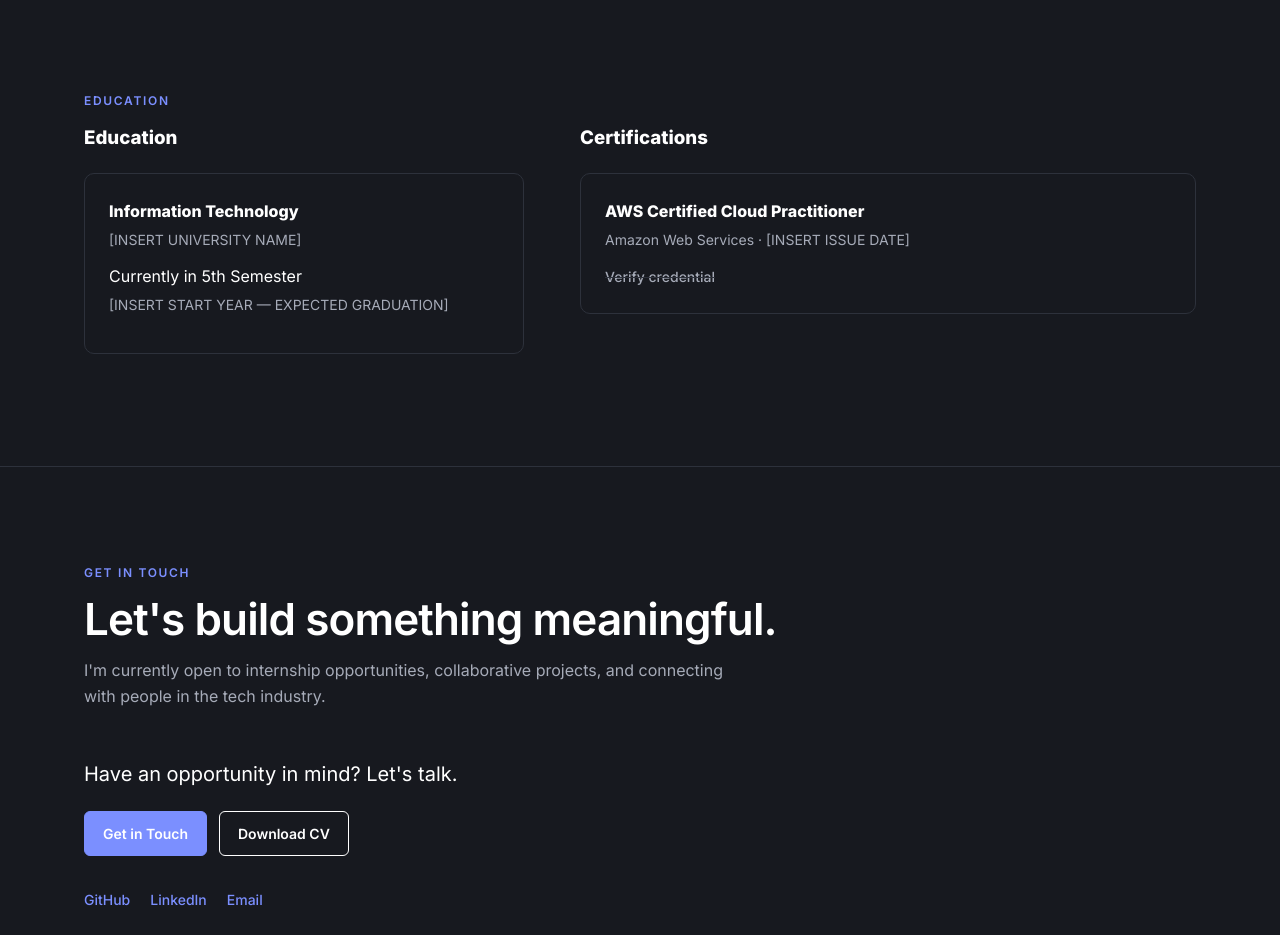
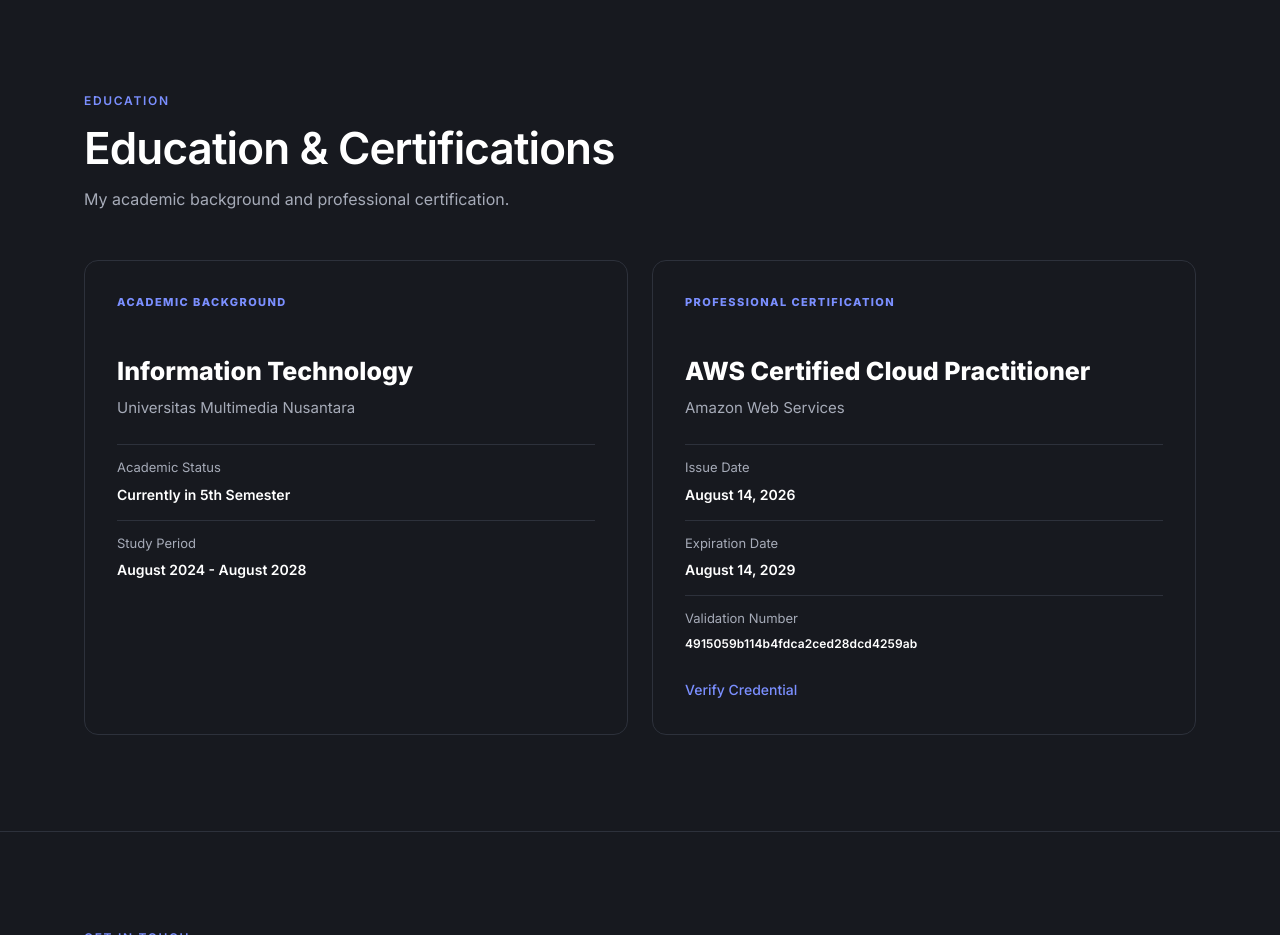
Before and after one commit to febyantii/febyanti-portofolio, a plain HTML site: page index.html in a window 1280 px wide. Shown: the part 5900-6835 px from the top of the page. Drawn offline with Linux system fonts and the light colour scheme.

Commit message:
update portofolio website

```diff
--- a/app.js
+++ b/app.js
@@ -198,21 +198,75 @@ sec("skills","Skills","Tools I work with.","Technologies, frameworks, and tools
 
 sec("beyond","Beyond Tech","More than just technical skills.","Skills I continue to develop through teaching, teamwork, academic projects, and collaborative experiences.",`<div class="soft rv">${SOFT.map((s,i)=>`<div><span>${String(i+1).padStart(2,"0")}</span>${s}</div>`).join("")}</div>`)+
 
-sec("education","Education","","",`<div class="grid2">
-<div class="rv">
-<h3 style="margin-top:0">Education</h3>
-<div class="box">
-<strong>${EDU.degree}</strong>
-<div class="meta">${EDU.uni}</div>
-<div>${EDU.status}</div>
-<div class="meta">${EDU.period}</div>
-</div>
-</div>
-<div class="rv">
-<h3 style="margin-top:0">Certifications</h3>
-${CERTS.map(c=>`<div class="box"><strong>${c.name}</strong><div class="meta">${c.org} · ${c.date}${c.id?" · ID: "+c.id:""}</div>${L("Verify credential",c.url)}</div>`).join("")}
-</div>
-</div>`)+
+
+sec(
+    "education",
+    "Education",
+    "Education & Certifications",
+    "My academic background and professional certification.",
+    `
+    <div class="edu-cert-grid">
+
+        <!-- EDUCATION CARD -->
+        <article class="edu-cert-card rv">
+            <div class="edu-cert-label">ACADEMIC BACKGROUND</div>
+
+            <div class="edu-cert-icon"></div>
+
+            <h3>${EDU.degree}</h3>
+
+            <p class="edu-cert-org">${EDU.uni}</p>
+
+            <div class="edu-cert-details">
+                <div>
+                    <span>Academic Status</span>
+                    <strong>${EDU.status}</strong>
+                </div>
+
+                <div>
+                    <span>Study Period</span>
+                    <strong>${EDU.period}</strong>
+                </div>
+            </div>
+        </article>
+
+        <!-- CERTIFICATION CARD -->
+        ${CERTS.map(c => `
+            <article class="edu-cert-card rv">
+                <div class="edu-cert-label">PROFESSIONAL CERTIFICATION</div>
+
+                <div class="edu-cert-icon"></div>
+
+                <h3>${c.name}</h3>
+
+                <p class="edu-cert-org">${c.org}</p>
+
+                <div class="edu-cert-details">
+                    <div>
+                        <span>Issue Date</span>
+                        <strong>${c.date}</strong>
+                    </div>
+
+                    <div>
+                        <span>Expiration Date</span>
+                        <strong>${c.expiration}</strong>
+                    </div>
+
+                    <div>
+                        <span>Validation Number</span>
+                        <strong class="validation-number">${c.validationNumber}</strong>
+                    </div>
+                </div>
+
+                <div class="edu-cert-action">
+                    ${L("Verify Credential", c.url)}
+                </div>
+            </article>
+        `).join("")}
+
+    </div>
+    `
+)+
 
 sec("contact","Get in Touch","Let's build something meaningful.","I'm currently open to internship opportunities, collaborative projects, and connecting with people in the tech industry.",`<div class="cta rv">
 <p class="big">Have an opportunity in mind? Let's talk.</p>
--- a/data.js
+++ b/data.js
@@ -229,6 +229,23 @@ const ORGS=[
 ];
 const SKILLS={"Programming Languages":["Python","Kotlin","SQL","Java","C#"],"Software & Mobile":["Android Development","Jetpack Compose","Git","GitHub"],"Database":["PostgreSQL","Supabase","Room Database"],"Data Science & ML":["Pandas","NumPy","Scikit-learn","Data Analysis","Data Visualization"],"Cloud & Tools":["AWS","Android Studio","Visual Studio Code","Figma"]};
 const SOFT=["Communication","Team Collaboration","Problem-Solving","Critical Thinking","Adaptability","Time Management","Leadership","Teaching & Knowledge Sharing","Attention to Detail","Continuous Learning"];
-const EDU={degree:"Information Technology",uni:"[INSERT UNIVERSITY NAME]",status:"Currently in 5th Semester",period:"[INSERT START YEAR — EXPECTED GRADUATION]"};
-const CERTS=[{name:"AWS Certified Cloud Practitioner",org:"Amazon Web Services",date:"[INSERT ISSUE DATE]",id:"",url:"[INSERT URL]"}];
+
+const EDU = {
+    degree: "Information Technology",
+    uni: "Universitas Multimedia Nusantara",
+    status: "Currently in 5th Semester",
+    period: "August 2024 - August 2028"
+};
+
+const CERTS = [
+    {
+        name: "AWS Certified Cloud Practitioner",
+        org: "Amazon Web Services",
+        date: "August 14, 2026",
+        expiration: "August 14, 2029",
+        validationNumber: "4915059b114b4fdca2ced28dcd4259ab",
+        url: "https://aws.amazon.com/verification"
+    }
+];
+
 /* ======================================================== */
--- a/style.css
+++ b/style.css
@@ -262,3 +262,203 @@ footer{padding:36px 0}footer .w{display:flex;flex-wrap:wrap;gap:16px 28px;align-
 @media (max-width:980px){.n3{grid-template-columns:repeat(2,1fr)}.hero,.grid2{grid-template-columns:1fr;gap:36px}.photo{max-width:420px}}
 @media (max-width:820px){#mb{display:block}.links{display:none;position:absolute;top:60px;left:0;right:0;background:var(--bg);border-bottom:1px solid var(--bd);flex-direction:column;align-items:flex-start;padding:16px 24px;gap:14px}.links.open{display:flex}}
 @media (max-width:640px){.n2,.n3{grid-template-columns:1fr}.one{flex-direction:column}.one .th{width:100%;min-height:0;aspect-ratio:16/10}.one .bd{padding:22px}section{padding:64px 0}}
+
+
+/* =====================================
+   EDUCATION & CERTIFICATION CARDS
+===================================== */
+
+.edu-cert-grid {
+    display: grid;
+    grid-template-columns: repeat(2, minmax(0, 1fr));
+    gap: 24px;
+    align-items: stretch;
+    width: 100%;
+}
+
+.edu-cert-card {
+    min-width: 0;
+    min-height: 390px;
+    padding: 32px;
+    border: 1px solid var(--bd);
+    border-radius: 14px;
+    background: var(--bg);
+    display: flex;
+    flex-direction: column;
+    align-items: flex-start;
+    transition: border-color .25s, transform .25s;
+}
+
+.edu-cert-card:hover {
+    border-color: var(--ac);
+    transform: translateY(-4px);
+}
+
+.edu-cert-label {
+    font-size: 11px;
+    font-weight: 700;
+    letter-spacing: .13em;
+    color: var(--ac);
+    margin-bottom: 28px;
+}
+
+.edu-cert-icon {
+    font-size: 32px;
+    margin-bottom: 16px;
+}
+
+.edu-cert-card h3 {
+    font-size: clamp(20px, 2vw, 25px);
+    line-height: 1.3;
+    margin: 0 0 8px;
+    font-weight: 700;
+}
+
+.edu-cert-org {
+    color: var(--mu);
+    font-size: 15px;
+    margin: 0 0 28px;
+}
+
+.edu-cert-details {
+    width: 100%;
+    display: flex;
+    flex-direction: column;
+    gap: 16px;
+    margin-top: auto;
+}
+
+.edu-cert-details div {
+    display: flex;
+    flex-direction: column;
+    gap: 4px;
+    padding-top: 12px;
+    border-top: 1px solid var(--bd);
+}
+
+.edu-cert-details span {
+    color: var(--mu);
+    font-size: 12px;
+}
+
+.edu-cert-details strong {
+    font-size: 14px;
+    font-weight: 600;
+    overflow-wrap: anywhere;
+}
+
+.validation-number {
+    font-size: 12px !important;
+    letter-spacing: .01em;
+}
+
+.edu-cert-action {
+    margin-top: 24px;
+}
+
+
+/* EDUCATION & CERTIFICATION */
+
+.edu-cert-grid {
+    display: grid;
+    grid-template-columns: repeat(2, minmax(0, 1fr));
+    gap: 24px;
+    align-items: stretch;
+}
+
+.edu-cert-card {
+    min-width: 0;
+    min-height: 0;
+    padding: 32px;
+    border: 1px solid var(--bd);
+    border-radius: 14px;
+    background: var(--bg);
+    display: flex;
+    flex-direction: column;
+    align-items: flex-start;
+    transition: border-color .25s, transform .25s;
+}
+
+.edu-cert-card:hover {
+    border-color: var(--ac);
+    transform: translateY(-4px);
+}
+
+.edu-cert-label {
+    font-size: 11px;
+    font-weight: 700;
+    letter-spacing: .13em;
+    color: var(--ac);
+    margin-bottom: 28px;
+}
+
+.edu-cert-card h3 {
+    font-size: clamp(20px, 2vw, 25px);
+    line-height: 1.3;
+    margin: 0 0 8px;
+    font-weight: 700;
+}
+
+.edu-cert-org {
+    color: var(--mu);
+    font-size: 15px;
+    margin: 0 0 24px;
+}
+
+.edu-cert-details {
+    width: 100%;
+    display: flex;
+    flex-direction: column;
+    gap: 14px;
+    margin-top: 0;
+}
+
+.edu-cert-details div {
+    display: flex;
+    flex-direction: column;
+    gap: 4px;
+    padding-top: 12px;
+    border-top: 1px solid var(--bd);
+}
+
+.edu-cert-details span {
+    color: var(--mu);
+    font-size: 13px;
+}
+
+.edu-cert-details strong {
+    font-size: 14px;
+    font-weight: 600;
+    overflow-wrap: anywhere;
+}
+
+.validation-number {
+    font-size: 12px !important;
+    letter-spacing: .01em;
+}
+
+.edu-cert-action {
+    margin-top: 22px;
+}
+
+/* TABLET */
+@media (max-width: 800px) {
+    .edu-cert-grid {
+        gap: 16px;
+    }
+
+    .edu-cert-card {
+        padding: 24px;
+    }
+}
+
+/* MOBILE */
+@media (max-width: 600px) {
+    .edu-cert-grid {
+        grid-template-columns: 1fr;
+    }
+
+    .edu-cert-card {
+        padding: 24px;
+    }
+}
```
